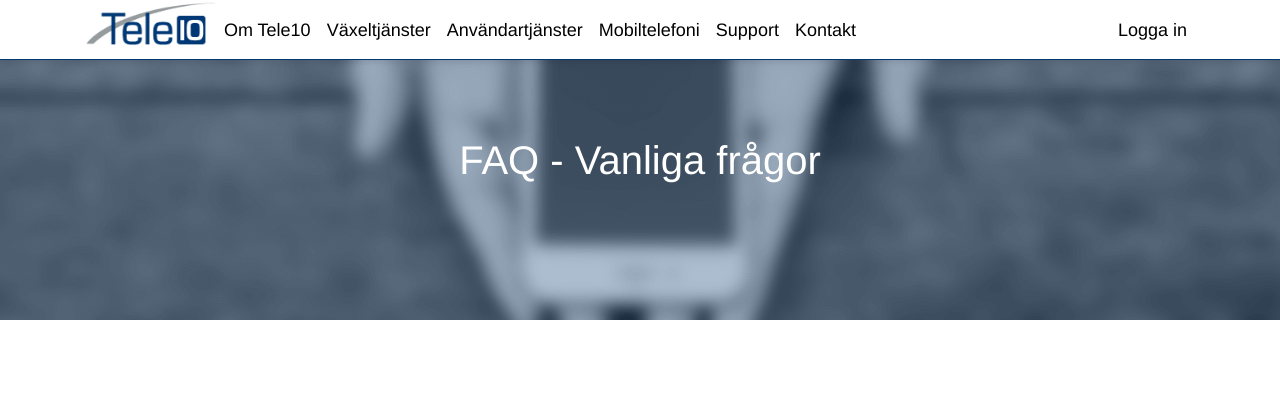
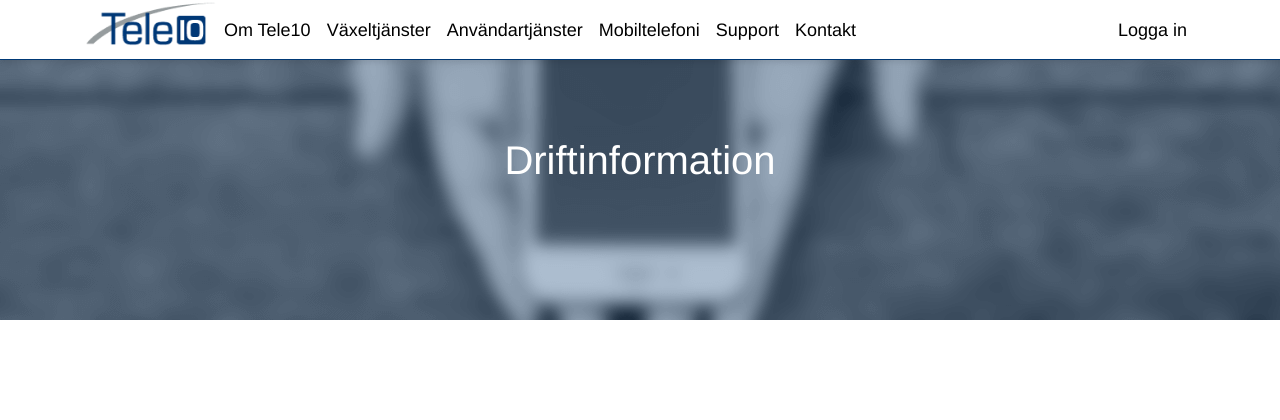
Before and after one commit to Nulsen/Tele10, a PHP site: page /driftinformation in a window 1280 px wide. Shown: the top 420 px of the page. Run offline with PHP 8.4, Linux system fonts and the light colour scheme.

Commit message:
Text updates

```diff
--- a/driftinformation.php
+++ b/driftinformation.php
@@ -68,6 +68,6 @@
         </ul>
         <div class="button"></div>
     </div>
-</nav> <div class="hero products-and-services"><div class="caption"><h1>FAQ - Vanliga frågor</h1></div></div><div class="system-status"><div class="container"><div class="row"><div class="col-12 text-center"><h2>Vi har för närvarande inga driftstörningar.</h2></div></div><div class="row"><div class="col-12"><p></p></div></div></div></div> <div class="copyright small col-12">
+</nav> <div class="hero products-and-services"><div class="caption"><h1>Driftinformation</h1></div></div><div class="system-status"><div class="container"><div class="row"><div class="col-12 text-center"><h2>Vi har för närvarande inga driftstörningar.</h2></div></div><div class="row"><div class="col-12"><p></p></div></div></div></div> <div class="copyright small col-12">
     Copyright © <script>document.write(new Date().getFullYear());</script> Tele10. All rights reserved.
 </div> <script type="text/javascript" src="script/script.js"></script></body></html>
```
